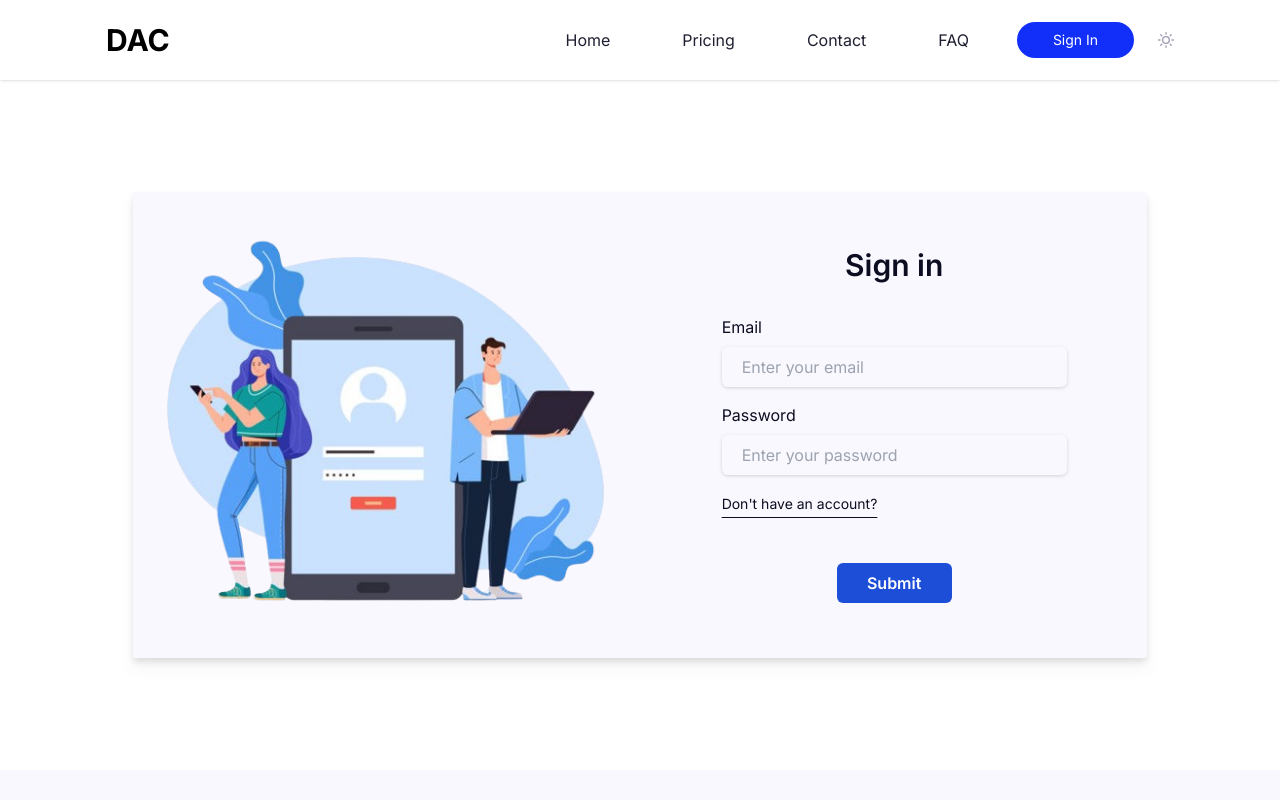
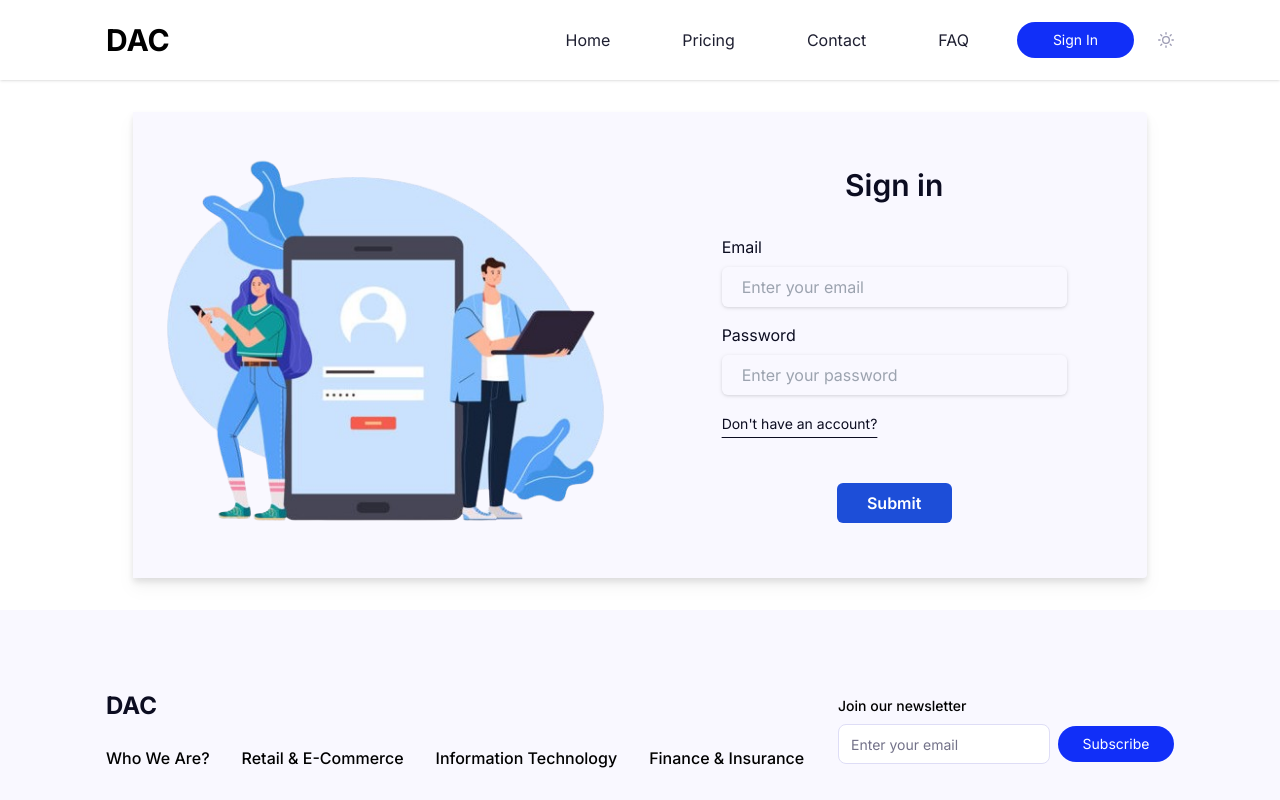
Before and after one commit to ahmadhassoun366/DAC-WebApp, a Next.js app: page /signin in a window 1280 px wide. Shown: the top 800 px of the page. Built offline with nearby package versions, Linux system fonts and the light colour scheme.

Commit message:
solving erros

```diff
--- a/src/app/(header-footer-layout)/layout.tsx
+++ b/src/app/(header-footer-layout)/layout.tsx
@@ -1,13 +1,17 @@
-import HeaderComponent from '@/layout/header/header.component';
-import FooterComponent from '@/layout/footer/footer.component';
+import HeaderComponent from "@/layout/header/header.component";
+import FooterComponent from "@/layout/footer/footer.component";
 
-export default function HeaderFooterLayout({ children }: { children: React.ReactNode }) {
+export default function HeaderFooterLayout({
+  children,
+}: {
+  children: React.ReactNode;
+}) {
   return (
     <>
       {/* *~~*~~*~~ LAYOUT ~~*~~*~~* */}
       <HeaderComponent />
 
-			<div className="dark:bg-abrandc-dark-blackish py-[80px]">{children}</div>
+      <div className="dark:bg-abrandc-dark-blackish ">{children}</div>
 
       <FooterComponent />
     </>
--- a/src/app/(header-footer-layout)/signin/page.tsx
+++ b/src/app/(header-footer-layout)/signin/page.tsx
@@ -43,7 +43,7 @@ const Index = () => {
     <div className="h-full p-8 flex items-center justify-center ">
       <div className="flex gap-1 w-5/6 h-5/6 drop-shadow-lg rounded bg-abrandc-light-grey dark:bg-abrandc-dark-grey">
         <div className="hidden lg:inline-flex w-1/2 bg-abrandc-light-grey dark:bg-abrandc-dark-grey">
-          <Image src={imgLogin}/>
+          <Image src={imgLogin} alt="Login Image"/>
         </div>
         <div className="lg:w-1/2 lg:pl-20 lg:pr-20  pt-5 pb-5 pl-5 pr-5 flex items-center flex-col justify-center">
           <h1 className="text-center text-3xl font-semibold mb-8 dark:text-white text-abrandc-dark-blackish">
--- a/src/app/dashboard/page.tsx
+++ b/src/app/dashboard/page.tsx
@@ -3,6 +3,7 @@ import React, { useState, useEffect } from "react";
 import FooterComponent from "./layout/footer.component";
 import NavbarComponent from "./layout/navbar.component";
 import SidebarComponent from "./layout/sidebar.component";
+import { PropsWithChildren } from "react";
 
 const Spinner = () => {
   return (
@@ -12,7 +13,7 @@ const Spinner = () => {
   );
 };
 
-const Layout = ({ children }) => {
+const Layout = (props: PropsWithChildren) => {
   const [isChildrenLoading, setChildrenLoading] = useState(true);
 
   useEffect(() => {
@@ -28,7 +29,7 @@ const Layout = ({ children }) => {
       <SidebarComponent />
       <div className="content flex-1  dark:bg-abrandc-dark-blackish bg-white">
         <NavbarComponent />
-        {isChildrenLoading ? <Spinner /> : <>{children}</>}
+        {isChildrenLoading ? <Spinner /> : <> {props.children}</>}
         <FooterComponent />
       </div>
     </div>
```
Also changed, not shown: public/images/login.png (added). Lines whose indentation alone changed are shown as unchanged.
